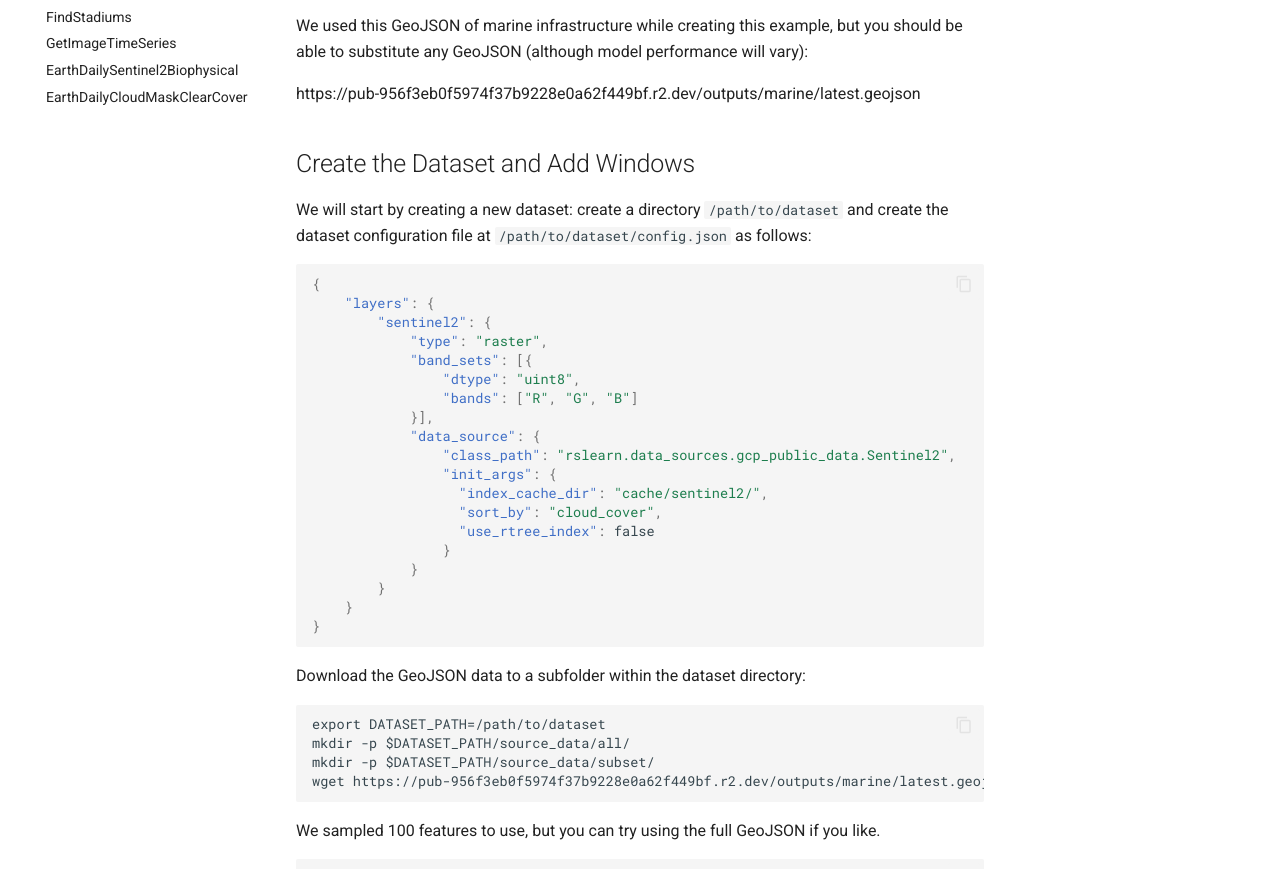
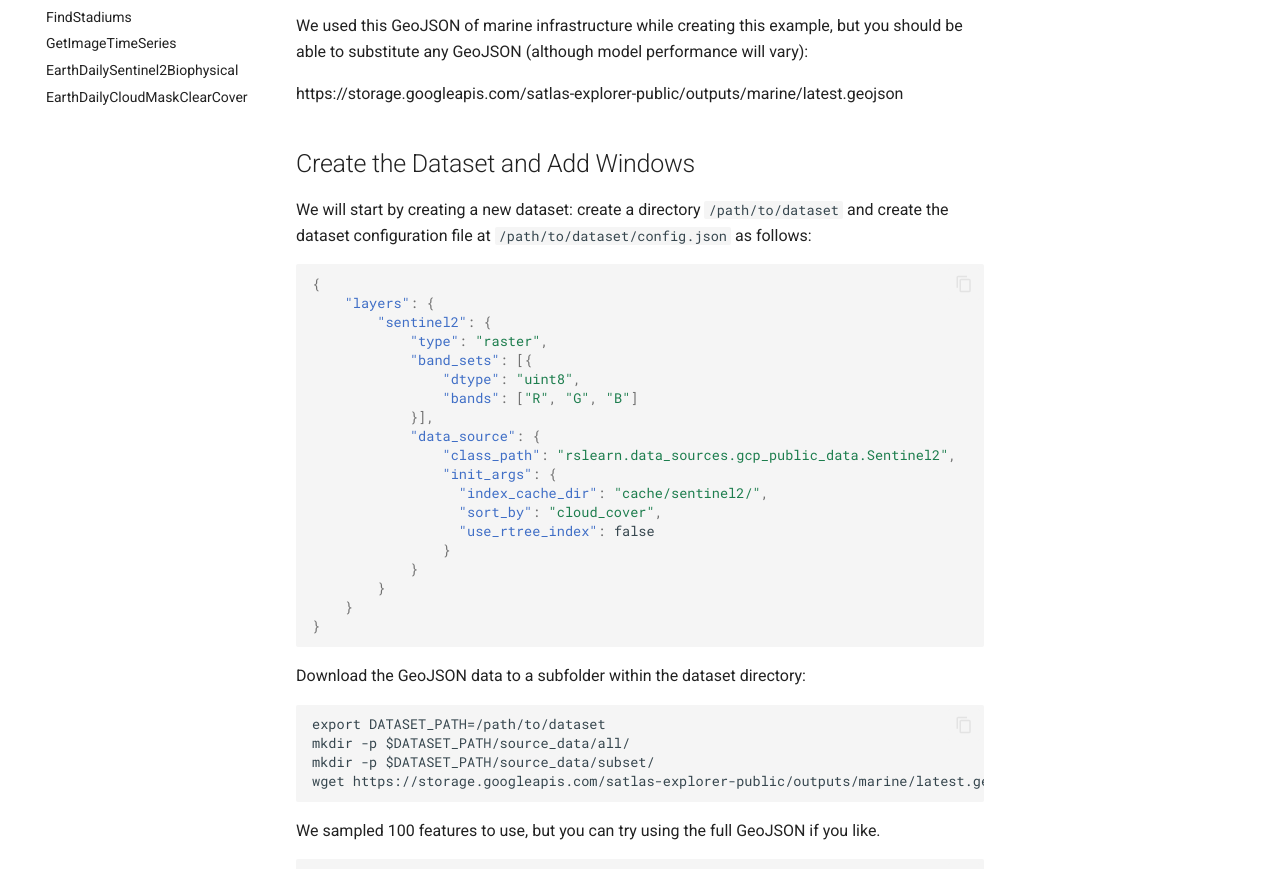
Before and after one commit to allenai/rslearn, an MkDocs documentation site: the page built from docs/examples/WindowsFromGeojson.md, in a window 1280 px wide and 1400 px high. Shown: the part 358-1227 px from the top of the window. Built offline with MkDocs 1.6.1 and Material for MkDocs 9.7.7, drawn with Linux system fonts in a browser that asks for light colours; comment, search, counter and statistics services are not loaded; some of the changed lines change nothing that is shown.

Commit message:
Fix marine infra link

````diff
--- a/docs/examples/WindowsFromGeojson.md
+++ b/docs/examples/WindowsFromGeojson.md
@@ -7,7 +7,7 @@ the points, using a bounding box object detection head.
 We used this GeoJSON of marine infrastructure while creating this example, but you
 should be able to substitute any GeoJSON (although model performance will vary):
 
-https://pub-956f3eb0f5974f37b9228e0a62f449bf.r2.dev/outputs/marine/latest.geojson
+https://storage.googleapis.com/satlas-explorer-public/outputs/marine/latest.geojson
 
 ## Create the Dataset and Add Windows
 
@@ -42,7 +42,7 @@ Download the GeoJSON data to a subfolder within the dataset directory:
 export DATASET_PATH=/path/to/dataset
 mkdir -p $DATASET_PATH/source_data/all/
 mkdir -p $DATASET_PATH/source_data/subset/
-wget https://pub-956f3eb0f5974f37b9228e0a62f449bf.r2.dev/outputs/marine/latest.geojson -O $DATASET_PATH/source_data/all/latest.geojson
+wget https://storage.googleapis.com/satlas-explorer-public/outputs/marine/latest.geojson -O $DATASET_PATH/source_data/all/latest.geojson
 ```
 
 We sampled 100 features to use, but you can try using the full GeoJSON if you like.
````
